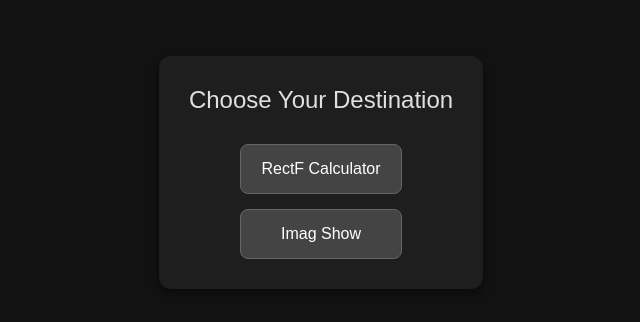
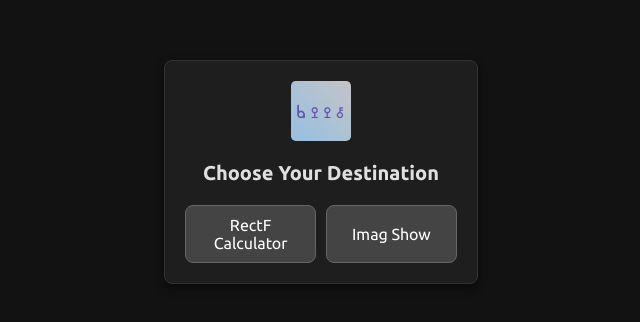
Before and after one commit to Paprotk/hub, a plain HTML site: page index.html in a window 1280 px wide. Shown: the part 228-550 px from the top of the page, without its empty margins (319-959 px from the left). Drawn offline with Linux system fonts and the light colour scheme.

Commit message:
Add files via upload

```diff
--- a/index.html
+++ b/index.html
@@ -4,44 +4,66 @@
     <meta charset="UTF-8">
     <meta name="viewport" content="width=device-width, initial-scale=1.0">
     <title>Hub</title>
+    <link href="https://fonts.googleapis.com/css2?family=Ubuntu:wght@400;500;700&display=swap" rel="stylesheet">
     <style>
         /* General Styles */
         body, html {
             margin: 0;
             padding: 0;
-            font-family: Arial, sans-serif;
             display: flex;
             justify-content: center;
             align-items: center;
             height: 100vh;
             background-color: #121212; /* Dark background */
             color: #e0e0e0; /* Light text */
+            font-family: 'Ubuntu', sans-serif; /* Apply the Ubuntu font */
+        }
+
+        .image-container {
+            display: flex;
+            margin-top: auto;
+            margin-bottom: 10px;
+            transition: width 0.3s ease, height 0.3s ease, padding 0.3s ease, transform 0.3s ease;
+        }
+        .image-container:hover {
+                cursor: pointer;
+                transform: scale(1.3);
+        }
+
+        .image-container img {
+            width: 60px; /* Set the fixed width of the image */
+            height: 60px; /* Set the fixed height of the image */
+            border-radius: 8%;
         }
 
         .main-container {
             display: flex;
             flex-direction: column;
             align-items: center;
-            gap: 20px;
+            gap: 10px;
             background-color: #1e1e1e;
-            padding: 30px;
-            border-radius: 12px;
+            padding: 20px;
+            border-radius: 8px;
             box-shadow: 0 4px 8px rgba(0, 0, 0, 0.5);
+            border: 1px solid #333333;
+            transition: width 0.3s ease, height 0.3s ease, padding 0.3s ease, transform 0.3s ease;
+            width: auto;
+            height: auto;
         }
 
         .main-title {
-            font-size: 24px;
+            font-size: 20px;
             margin-bottom: 10px;
         }
 
         .button-wrapper {
             display: flex;
-            flex-direction: column;
-            gap: 15px;
+            flex-direction: row;
+            gap: 10px;
         }
 
         .button {
-            padding: 15px 20px;
+            padding: 10px 15px;
             font-size: 16px;
             cursor: pointer;
             background-color: #444444;
@@ -52,24 +74,34 @@
             width: 100%;
             max-width: 300px;
             transition: background-color 0.3s ease, transform 0.2s ease;
+            font-family: 'Ubuntu', sans-serif; /* Apply the Ubuntu font */
         }
 
         .button:hover {
             background-color: #555555;
-        }
 
-        .button:active {
-            background-color: #666666;
-        }
+}
     </style>
 </head>
 <body>
+    <!-- Image container added above the main container -->
+
+
     <div class="main-container">
-        <div class="main-title">Choose Your Destination</div>
+        <div class="image-container">
+            <img src="arro_profile.png" alt="Profile Image" onclick="window.open('https://arro-now.tumblr.com/')"/>
+        </div>
+        <div class="main-title"><b>Choose Your Destination</b></div>
         <div class="button-wrapper">
             <button class="button" onclick="window.open('https://paprotk.github.io/RectFCalculator/')">RectF Calculator</button>
             <button class="button" onclick="window.open('https://paprotk.github.io/imagshow/')">Imag Show</button>
+
         </div>
+
     </div>
 </body>
+<script>
+
+</script>
+
 </html>
```
Also changed, not shown: arro_profile.png (added).
